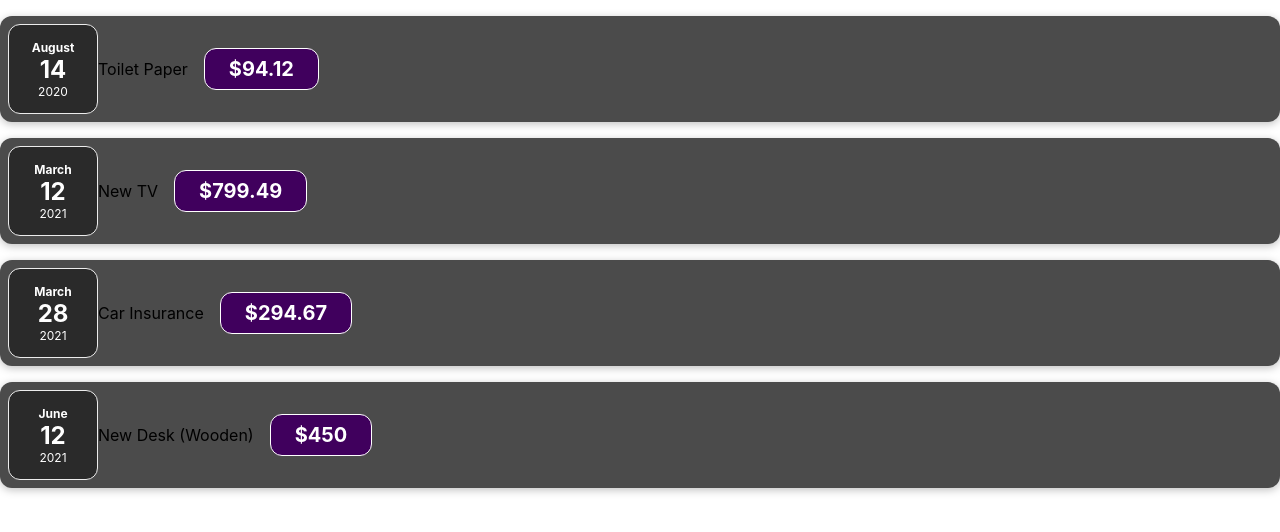
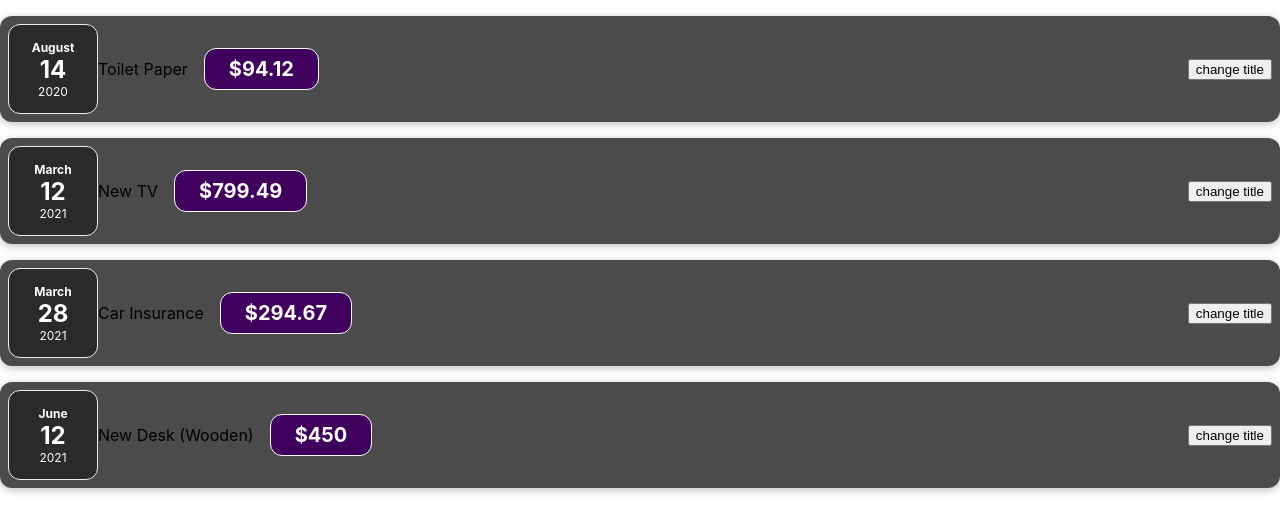
Before and after one commit to ThanushSiva/first-react-app, a React (Create React App) app: page / in a window 1280 px wide. Shown: the top 532 px of the page. Built offline with nearby package versions, Linux system fonts and the light colour scheme.

Commit message:
working with state

```diff
--- a/src/components/ExpenseItem.js
+++ b/src/components/ExpenseItem.js
@@ -1,14 +1,22 @@
+import { useState } from 'react';
 import './ExpenseItem.css'
 import ExpenseDate from './ExpenseDate'
 
 function ExpenseItem(props) {
+
+    const [title,setTitle] = useState(props.title)
+    const clickHandler = () => {
+        setTitle("updated");
+    }
+
     return (
         <div className="expense-item">
             <ExpenseDate date={props.date}/>
             <div className="expense-item__description">
-                <div>{props.title}</div>
+                <div>{title}</div>
                 <div className="expense-item__price">${props.amount}</div>
             </div>
+            <button onClick={clickHandler}>change title</button>
         </div>
     );
 }
```
